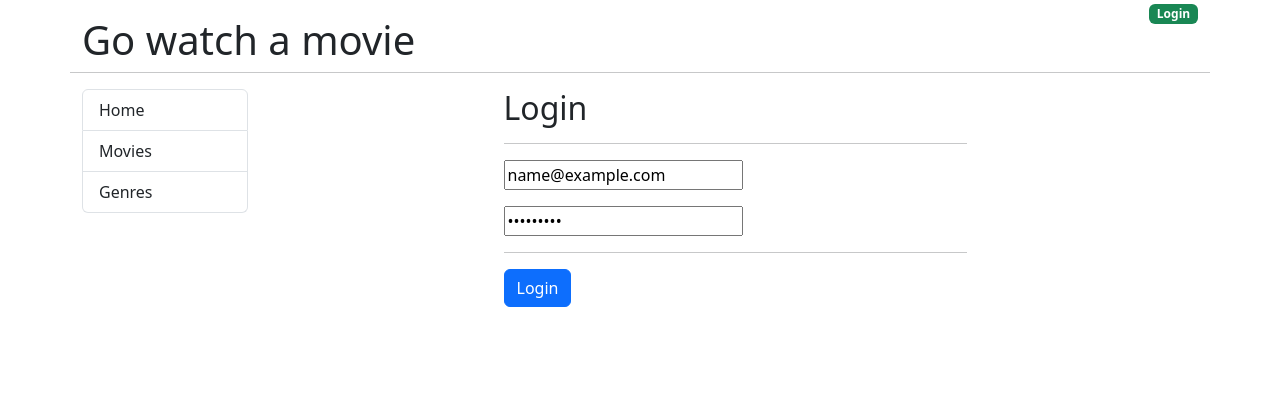
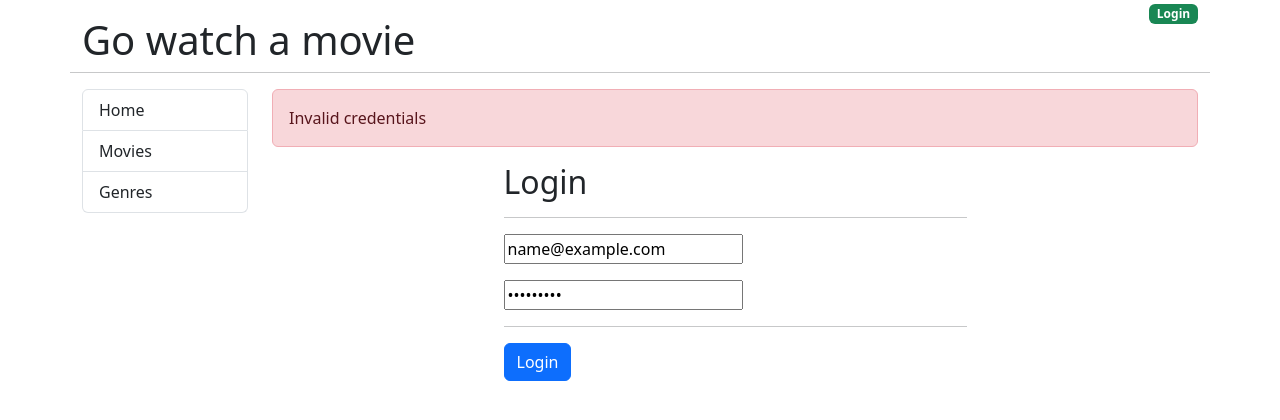
Before and after one commit to santiagotena/go-movies-app, a React (Create React App) app in the folder app/: page /login in a window 1280 px wide. Both pictures are taken after typing "name@example.com", "Sample123" into the empty fields and a click on the input "Login". Shown: the top 420 px of the page. Built offline with nearby package versions, Linux system fonts and the light colour scheme.

Commit message:
feat: expand login/logout functionality

```diff
--- a/app/src/App.js
+++ b/app/src/App.js
@@ -1,8 +1,15 @@
 import { useState } from "react";
-import { Link, Outlet } from "react-router-dom";
+import { Link, Outlet, useNavigate } from "react-router-dom";
+import Alert from "./components/Alert";
 
 function App() {
   const [jwtToken, setJwtToken] = useState("");
+  const [alertMessage, setAlertMessage] = useState("");
+  const [alertClassName, setAlertClassName] = useState("d-none");
+
+  const logOut = () => {
+    setJwtToken("");
+  }
 
   return (
     <div className="container">
@@ -16,7 +23,7 @@ function App() {
               <span className="badge bg-success">Login</span>
             </Link>
           ) : (
-            <Link to="/">
+            <Link to="/" onClick={logOut}>
               <span className="badge bg-danger">Logout</span>
             </Link>
           )}
@@ -70,7 +77,15 @@ function App() {
           </nav>
         </div>
         <div className="col-md-10">
-          <Outlet></Outlet>
+          <Alert message={alertMessage} className={alertClassName} />
+          <Outlet
+            context={{
+              jwtToken,
+              setJwtToken,
+              setAlertClassName,
+              setAlertMessage
+            }}
+          />
         </div>
       </div>
     </div>
--- /dev/null
+++ b/app/src/components/Alert.js
@@ -0,0 +1,9 @@
+function Alert(props) {
+	return (
+		<div className={"alert " + props.className} role="alert">
+			{props.message}
+		</div>
+	);
+}
+
+export default Alert;
--- a/app/src/components/Login.js
+++ b/app/src/components/Login.js
@@ -1,12 +1,28 @@
 import { useState } from "react";
 import Input from "./form/Input";
+import { useNavigate, useOutletContext } from "react-router-dom";
 
 function Login() {
   const [email, setEmail] = useState("");
   const [password, setPassword] = useState("");
 
+  const { setJwtToken } = useOutletContext();
+  const { setAlertClassName } = useOutletContext();
+  const { setAlertMessage } = useOutletContext();
+
+  const navigate = useNavigate();
+
   const handleSubmit = (event) => {
     event.preventDefault();
+    if (email === "valid@email.com") {
+      setJwtToken("abc");
+      setAlertClassName("d-none");
+      setAlertMessage("");
+      navigate("/");
+    } else {
+      setAlertClassName("alert-danger");
+      setAlertMessage("Invalid credentials");
+    }
   };
 
   return (
```
